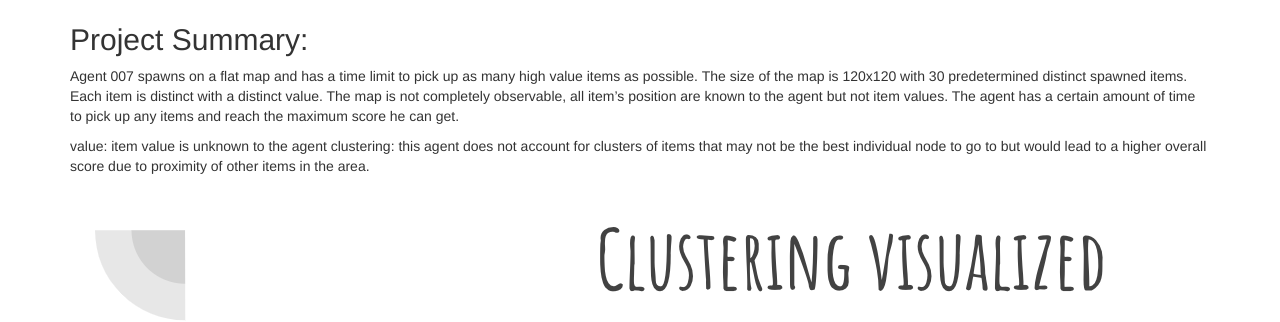
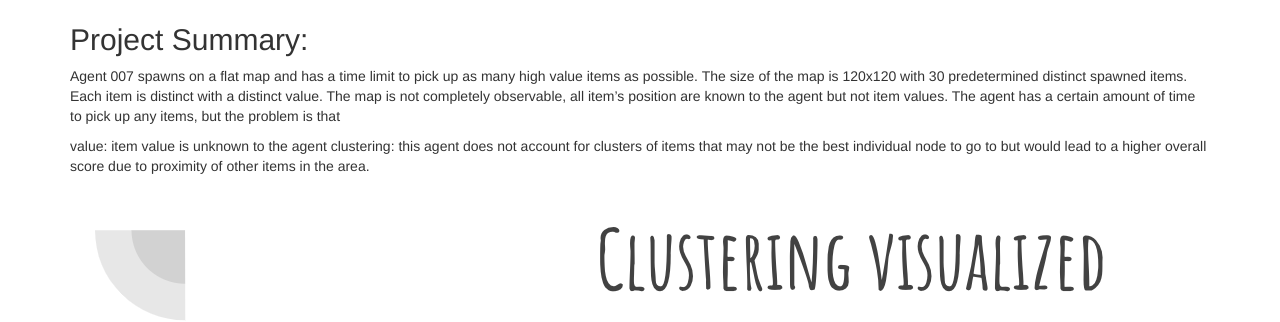
Before and after one commit to KumarHX/Agent007, a Jekyll site: the page built from docs/final.md, in a window 1280 px wide and 900 px high. Shown: the part 263-585 px from the top of the window. Built offline with Jekyll 4.4.1, drawn with Linux system fonts in a browser that asks for light colours.

Commit message:
Update final.md

```diff
--- a/docs/final.md
+++ b/docs/final.md
@@ -9,7 +9,7 @@ title:  Final
 
 ## Project Summary:
 Agent 007 spawns on a flat map and has a time limit to pick up as many high value items as possible. The size of the map is 120x120
-with 30 predetermined distinct spawned items. Each item is distinct with a distinct value. The map is not completely observable, all item's position are known to the agent but not item values. The agent has a certain amount of time to pick up any items and reach the maximum score he can get.
+with 30 predetermined distinct spawned items. Each item is distinct with a distinct value. The map is not completely observable, all item's position are known to the agent but not item values. The agent has a certain amount of time to pick up any items, but the problem is that
 
 
 value: item value is unknown to the agent
```
